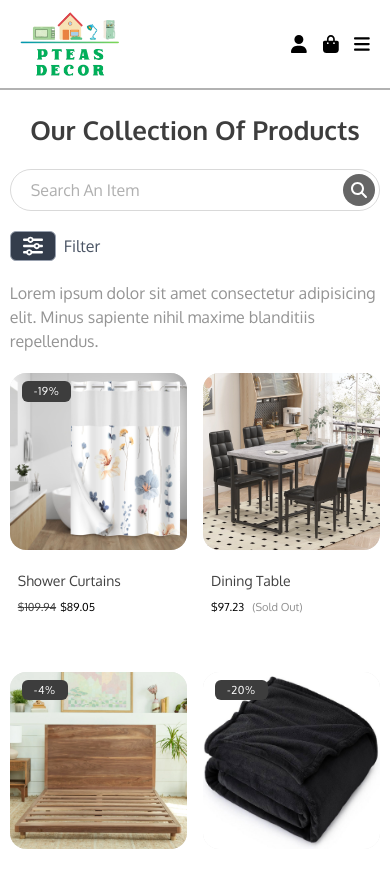
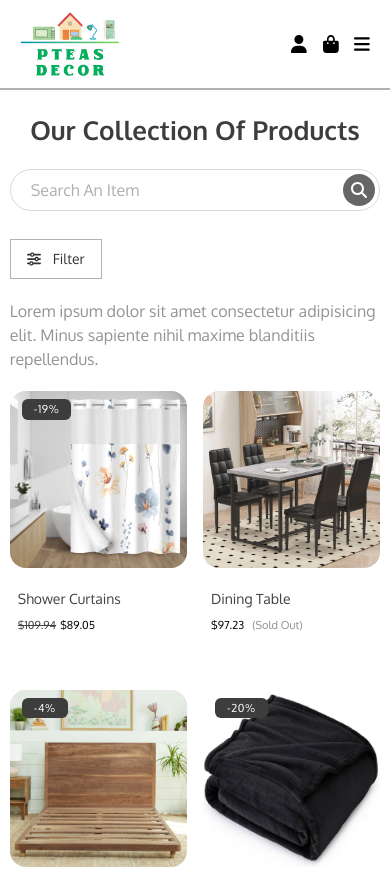
Before and after one commit to Kimsor1111/PteasDecor, a React (Vite) app: page /Products in a window 390 px wide. Shown: the top 869 px of the page. Built offline with nearby package versions, Linux system fonts and the light colour scheme.

Commit message:
changge filter

```diff
--- a/src/page/Main/ProductPage.jsx
+++ b/src/page/Main/ProductPage.jsx
@@ -128,12 +128,13 @@ const ProductPage = () => {
             />
           </div>
           <div className="w-[95%] flex gap-2 items-center lg:hidden">
-            <FontAwesomeIcon
+            <div
+              className="w-fit h-[40px] bg-white cursor-pointer font-oxygen text-sm items-center flex px-4 mt-2 border text-black/80 lg:hidden border-black/30 gap-3"
               onClick={() => setFilter(true)}
-              className="border-[1px] border-gray-400 px-3 py-1 rounded-md text-white bg-gray-800/90 text-[20px]"
-              icon={faSliders}
-            />
-            <span className="text-gray-700/90">Filter</span>
+            >
+              <FontAwesomeIcon icon={faSliders} />
+              <p>Filter</p>
+            </div>
           </div>
 
           <span className="text-[#949494] text-[16px] w-[95%] lg:w-full">
```
